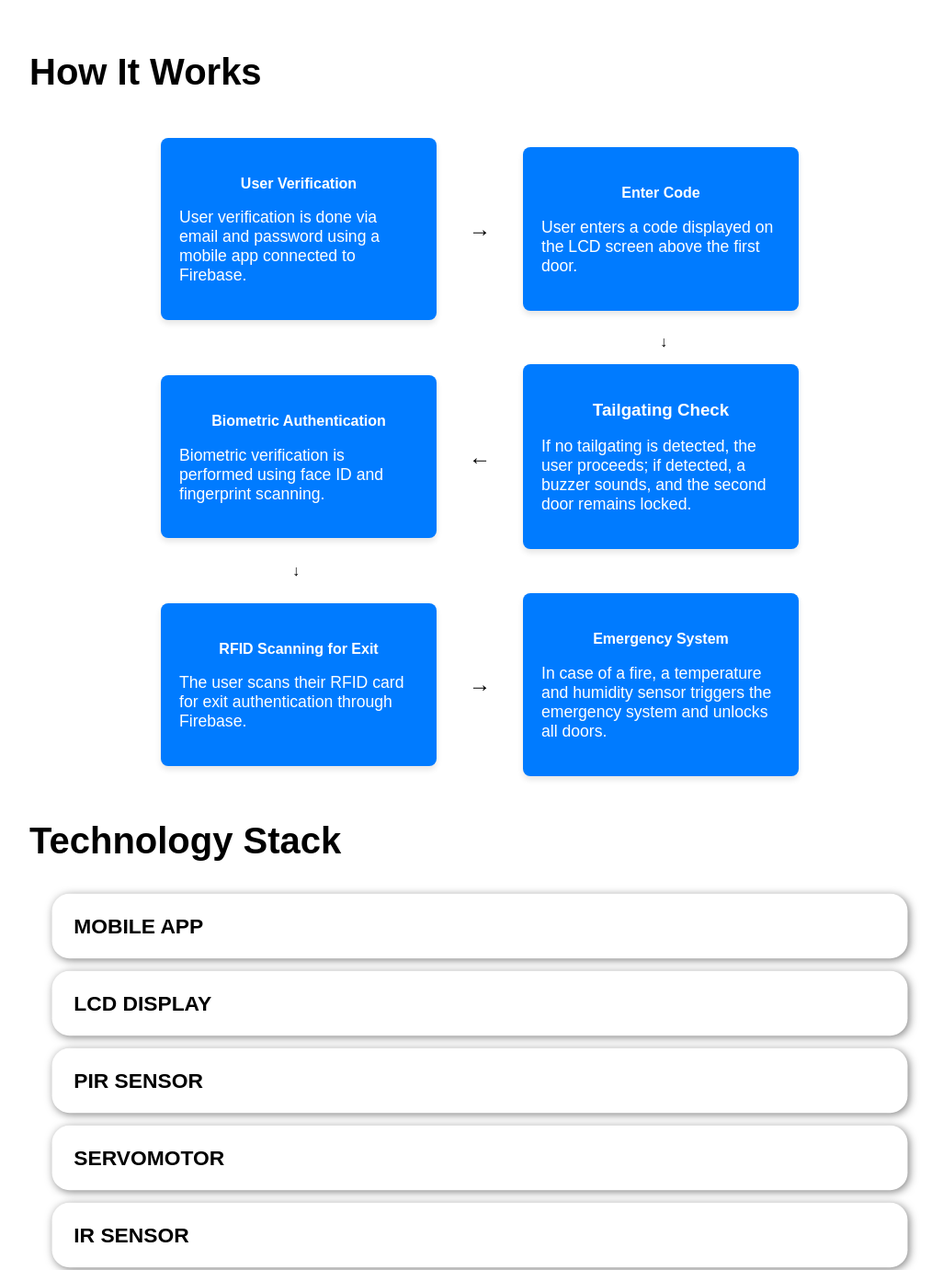
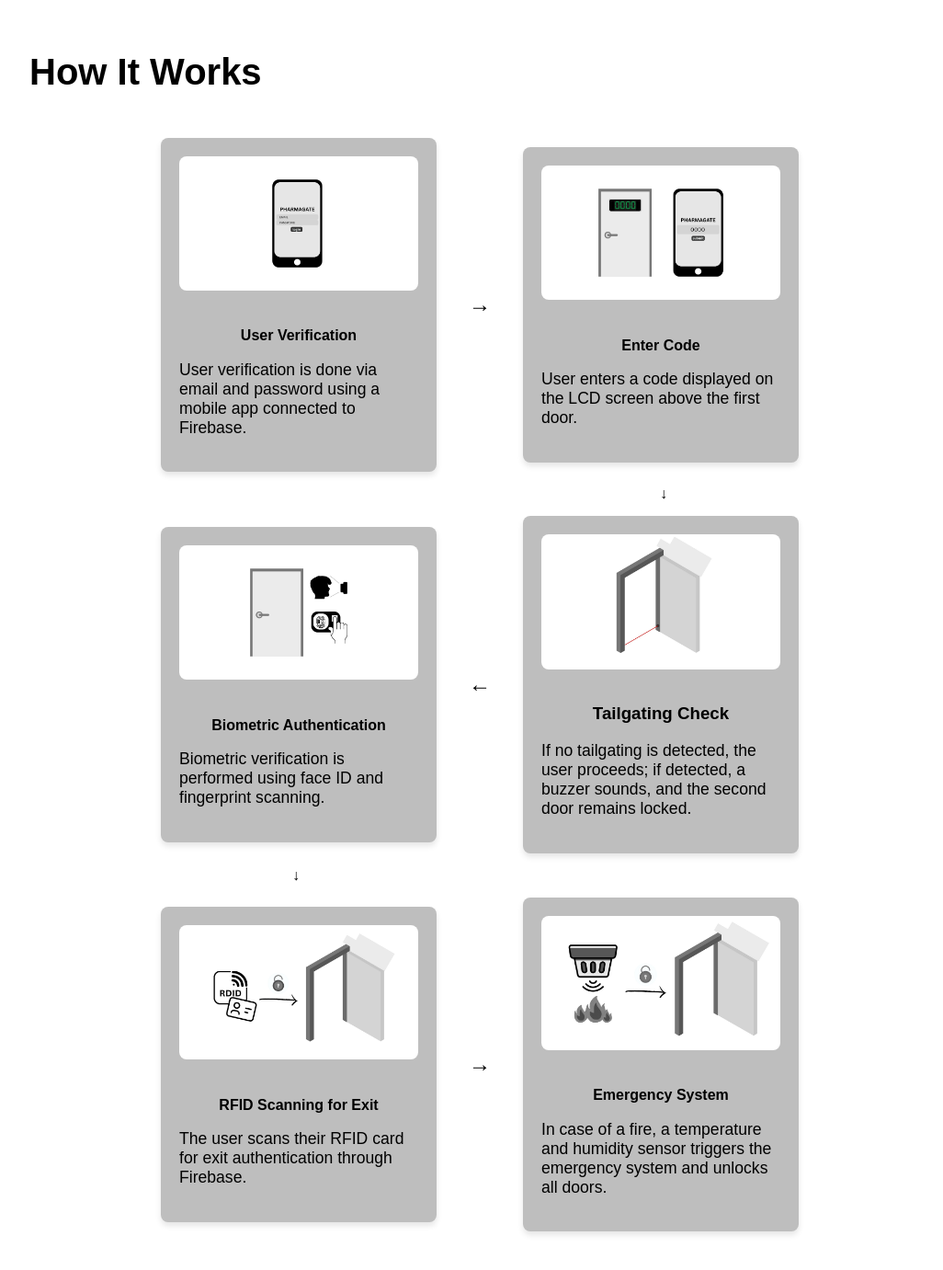
Before and after one commit to RyanTeoWenHao/DoubleDoorSystem, a plain HTML site: page website-main/html/index.html in a window 1280 px wide. Shown: the part 3380-4761 px from the top of the page at 92% size, without its empty margins (118-1144 px from the left). Drawn offline with nearby package versions, Linux system fonts and the light colour scheme.

Commit message:
added_images_for_how-it-works_section

```diff
--- a/website-main/html/index.html
+++ b/website-main/html/index.html
@@ -176,6 +176,7 @@
     <!-- First Row: Left to Right -->
     <div class="flow-row">
       <div class="flow-card">
+        <img src="../images/how-it-works/1.jpg" sizes="(max-width: 600px) 100vw, 600px" alt="User Verification" style="width:100%; border-radius: 8px; margin-bottom: 15px;">
         <h4>User Verification</h4>
         <p>
           User verification is done via email and password using a mobile app connected to Firebase.
@@ -184,6 +185,7 @@
       <div class="arrow">→</div>
 
       <div class="flow-card">
+        <img src="../images/how-it-works/2.jpg" sizes="(max-width: 600px) 100vw, 600px" alt="User Verification" style="width:100%; border-radius: 8px; margin-bottom: 15px;">
         <h4>Enter Code</h4>
         <p>
           User enters a code displayed on the LCD screen above the first door.
@@ -197,7 +199,8 @@
     <!-- Second Row: Left to Right -->
     <div class="flow-row">
       <div class="flow-card">
-         <h4>Biometric Authentication</h4>
+        <img src="../images/how-it-works/4.jpg" sizes="(max-width: 600px) 100vw, 600px" alt="User Verification" style="width:100%; border-radius: 8px; margin-bottom: 15px;">
+        <h4>Biometric Authentication</h4>
         <p>
           Biometric verification is performed using face ID and fingerprint scanning.
         </p>
@@ -205,7 +208,8 @@
       <div class="arrow">←</div>
 
       <div class="flow-card">
-         <h3>Tailgating Check</h3>
+        <img src="../images/how-it-works/3.jpg" sizes="(max-width: 600px) 100vw, 600px" alt="User Verification" style="width:100%; border-radius: 8px; margin-bottom: 15px;">
+        <h3>Tailgating Check</h3>
         <p>
           If no tailgating is detected, the user proceeds; if detected, a buzzer sounds, and the second door remains locked.
         </p>
@@ -220,6 +224,7 @@
     <!-- Third Row: Left to Right -->
     <div class="flow-row">
       <div class="flow-card">
+        <img src="../images/how-it-works/5.jpg" sizes="(max-width: 600px) 100vw, 600px" alt="User Verification" style="width:100%; border-radius: 8px; margin-bottom: 15px;">
         <h4>RFID Scanning for Exit</h4>
         <p>
           The user scans their RFID card for exit authentication through Firebase.
@@ -228,6 +233,7 @@
       <div class="arrow">→</div>
 
       <div class="flow-card">
+        <img src="../images/how-it-works/6.jpg" sizes="(max-width: 600px) 100vw, 600px" alt="User Verification" style="width:100%; border-radius: 8px; margin-bottom: 15px;">
         <h4>Emergency System</h4>
         <p>
           In case of a fire, a temperature and humidity sensor triggers the emergency system and unlocks all doors.
@@ -250,11 +256,13 @@
     display: flex;
     align-items: center;
     justify-content: center;
+    flex: 1 1 auto;
   }
 
   .flow-card {
-    background-color: #007bff;
-    color: white;
+    flex: 1 1 auto;
+    background-color: #bebebe;
+    color: rgb(0, 0, 0);
     padding: 20px;
     margin: 15px;
     border-radius: 8px;
```
Also changed, not shown: website-main/images/how-it-works/1.jpg (added), website-main/images/how-it-works/2.jpg (added), website-main/images/how-it-works/3.jpg (added), website-main/images/how-it-works/4.jpg (added), website-main/images/how-it-works/5.jpg (added), website-main/images/how-it-works/6.jpg (added).
